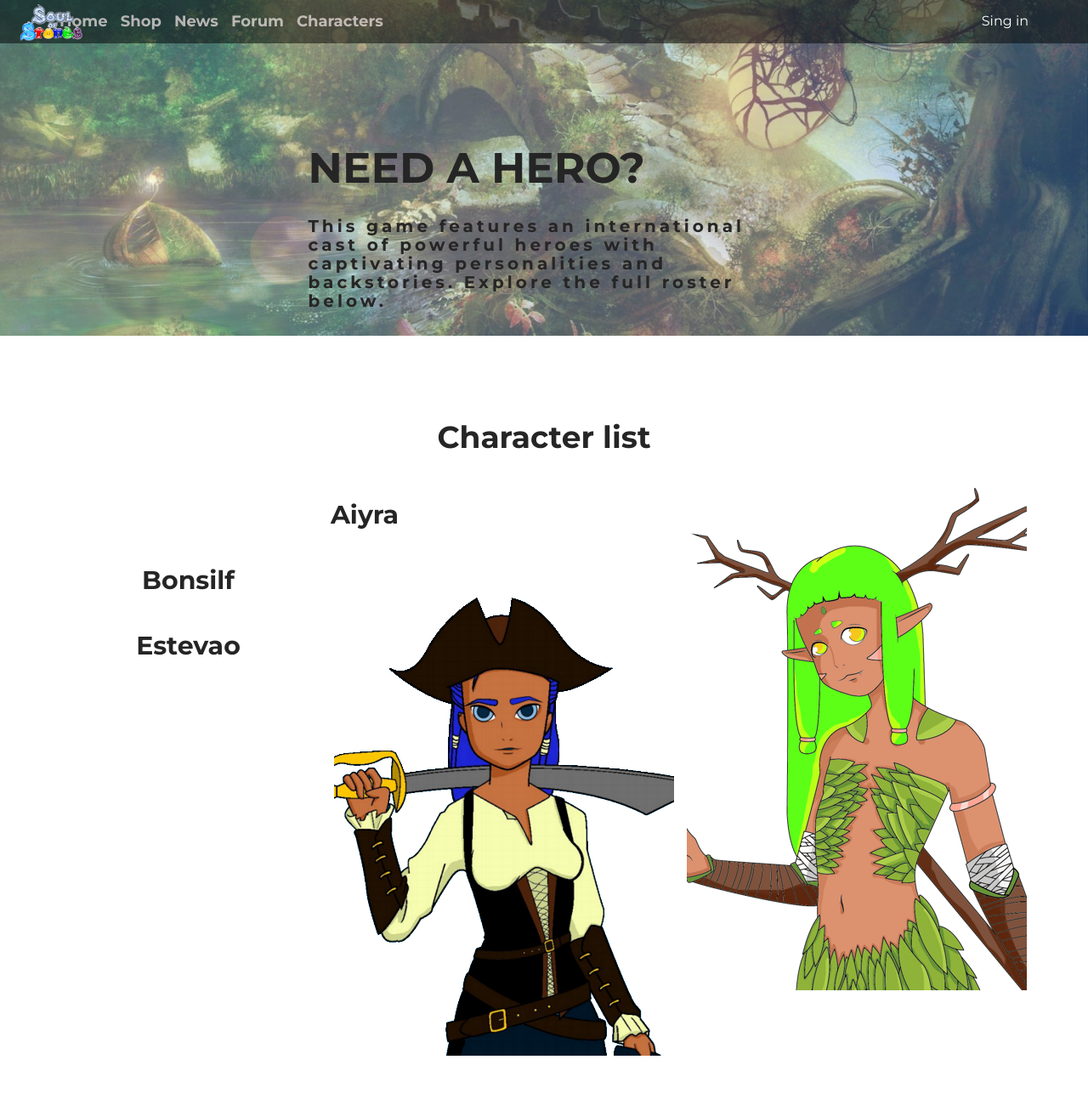
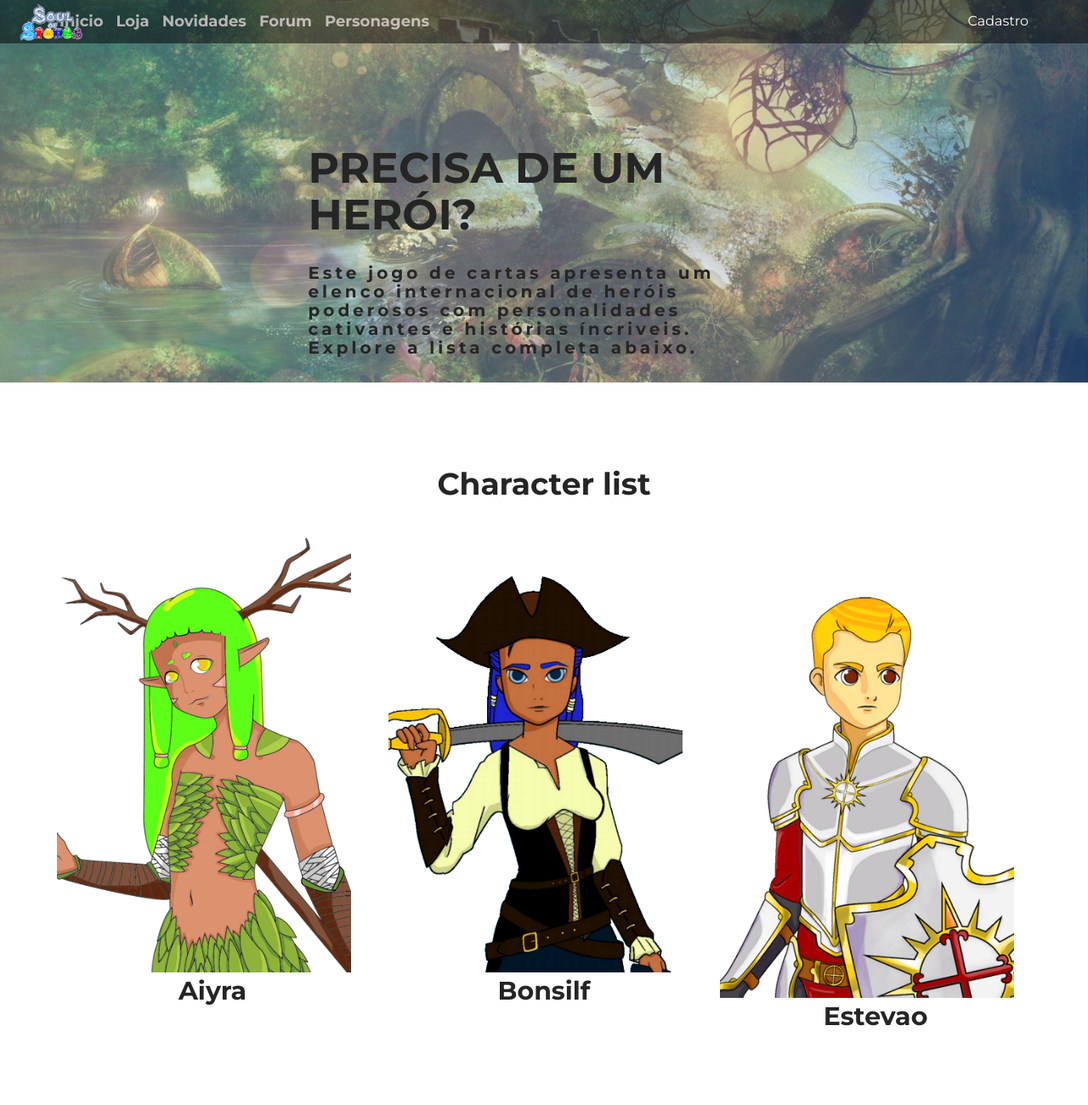
Before and after one commit to Paulo-Aragao/WEB1-characters-page-and-login-system, a website: page Front-end/index.html in a window 1280 px wide. Shown: the top 1300 px of the page at 85% size. Drawn offline with Linux system fonts and the light colour scheme.

Commit message:
ajustes html

```diff
--- a/Front-end/index.html
+++ b/Front-end/index.html
@@ -39,15 +39,15 @@
             <span class="icon-bar"></span>
           </button>
           <img src="img/portfolio/icon.png" id="icon3"></a>
-        <a class="navbar-brand" href="index.html">Home</a>
-        <a class="navbar-brand" href="index.html">Shop</a>
-        <a class="navbar-brand" href="index.html">News</a>
+        <a class="navbar-brand" href="index.html">Inicio</a>
+        <a class="navbar-brand" href="index.html">Loja</a>
+        <a class="navbar-brand" href="index.html">Novidades</a>
         <a class="navbar-brand" href="index.html">Forum</a>
-        <a class="navbar-brand" href="index.html">Characters</a>
+        <a class="navbar-brand" href="index.html">Personagens</a>
       </div>
       <div class="navbar-collapse collapse">
         <ul class="nav navbar-nav navbar-right">
-          <li><a href="login.html" class="smoothscroll">Sing in</a></li>
+          <li><a href="login.html" class="smoothscroll">Cadastro</a></li>
         </ul>
       </div>
       <!--/.nav-collapse -->
@@ -58,12 +58,11 @@
     <div class="container">
       <div class="row">
         <div class="col-lg-6 col-lg-offset-3">
-          <h4><h7>NEED A HERO?</h7></h4>
-          <h1>This game features an international cast of powerful heroes with captivating personalities and backstories. Explore the full roster below.</h1>
+          <h4><h7>PRECISA DE UM HERÓI?</h7></h4>
+          <h1>Este jogo de cartas apresenta um elenco internacional de heróis poderosos com personalidades cativantes e histórias íncriveis. Explore a lista completa abaixo.</h1>
         </div>
       </div>
     </div>
-
   </div>
 
   <section id="works"></section>
@@ -71,16 +70,19 @@
     <div class="row centered mt mb">
       <h1>Character list</h1>
       <h1></h1>
-      <div >
+      <div>
+        <div class="col-lg-4 col-md-4 col-sm-4">
           <div class="select"><img src="img/portfolio/ayira.png" class="img-responsive" onclick="document.getElementById('div1').style.display='block'" ></div>
             <h2>Aiyra</h2>
           <div id="div1" class="desc">
           <img src="https://lh6.googleusercontent.com/-wbz6cuxM6Tw/T9P30GA6azI/AAAAAAAACbM/O1eECuA2J7o/s24/minus.png" onclick="document.getElementById('div1').style.display='none'" style="float:right; margin: 3px 10px 5px 5px;" >
           <p>Quando saiu de sua bagé, Aiyra possuía o conhecimento da língua nativa do povo Esmeralda e algumas coisas sobre o mundo. Mesmo com tal conhecimento, ela ainda era uma garota ingênua, motivo esse que fez com que os anciãos da cidade Esmeralda precisassem falar com ela para explicar sua missão e importância de sua chegada. </p>
-          <img class="col-lg-4 col-md-4 col-sm-4 gallery" src= "img/portfolio/buy_button.png" data-name="Aiyra">
+          <img class="gallery" src= "img/portfolio/buy_button.png" data-name="Aiyra">
           </div>
         </div>
-      <div >
+      </div>
+      <div>
+        <div class="col-lg-4 col-md-4 col-sm-4">
           <div class="select"><img src="img/portfolio/bonsilf.png" class="img-responsive" onclick="document.getElementById('div2').style.display='block'" ></div>
             <h2>Bonsilf</h2>
             <div id="div2" class="desc">
@@ -88,10 +90,12 @@
               <p>Capitã de uma pequena frota de navios e obcecada por adquirir riquezas, ela está sempre disposta a enganar e roubar os grandes reinos. Os membros da sua tripulação são as únicas pessoas realmente importantes para ela.
                 Reconhecida pela sua postura firme, seu chapéu grande e pontudo também é uma marca da duelista.
               </p>
-        <img class="col-lg-4 col-md-4 col-sm-4 gallery" src= "img/portfolio/buy_button.png" data-name="Bonsilf">
+              <img class="gallery" src= "img/portfolio/buy_button.png" data-name="Bonsilf">
+            </div>
         </div>
       </div>
       <div >
+        <div class="col-lg-4 col-md-4 col-sm-4 gallery">
           <div class="select"><img src="img/portfolio/estevao.png" class="img-responsive" onclick="document.getElementById('div3').style.display='block'" ></div>
             <h2>Estevao</h2>
             <div id="div3" class="desc">
@@ -99,7 +103,7 @@
               <p>O personagem tem como marca de destaque seu escudo estampado com o lindo sol da igreja topázio, representando o deus sol. Sua armadura bem detalhada e bela traz um sensação de pureza e soberania.
                 Mas por suas expressões faciais e postura é fácil notar um personagem amável e bondoso.
               </p>
-        <img class="col-lg-4 col-md-4 col-sm-4 gallery" src= "img/portfolio/buy_button.png" data-name="Estevao">
+              <img class="gallery" src= "img/portfolio/buy_button.png" data-name="Estevao">
             </div>
       </div>
     </div>
```
Also changed, not shown: Front-end/login.html (+7 -8 lines). Lines whose indentation alone changed are shown as unchanged.
